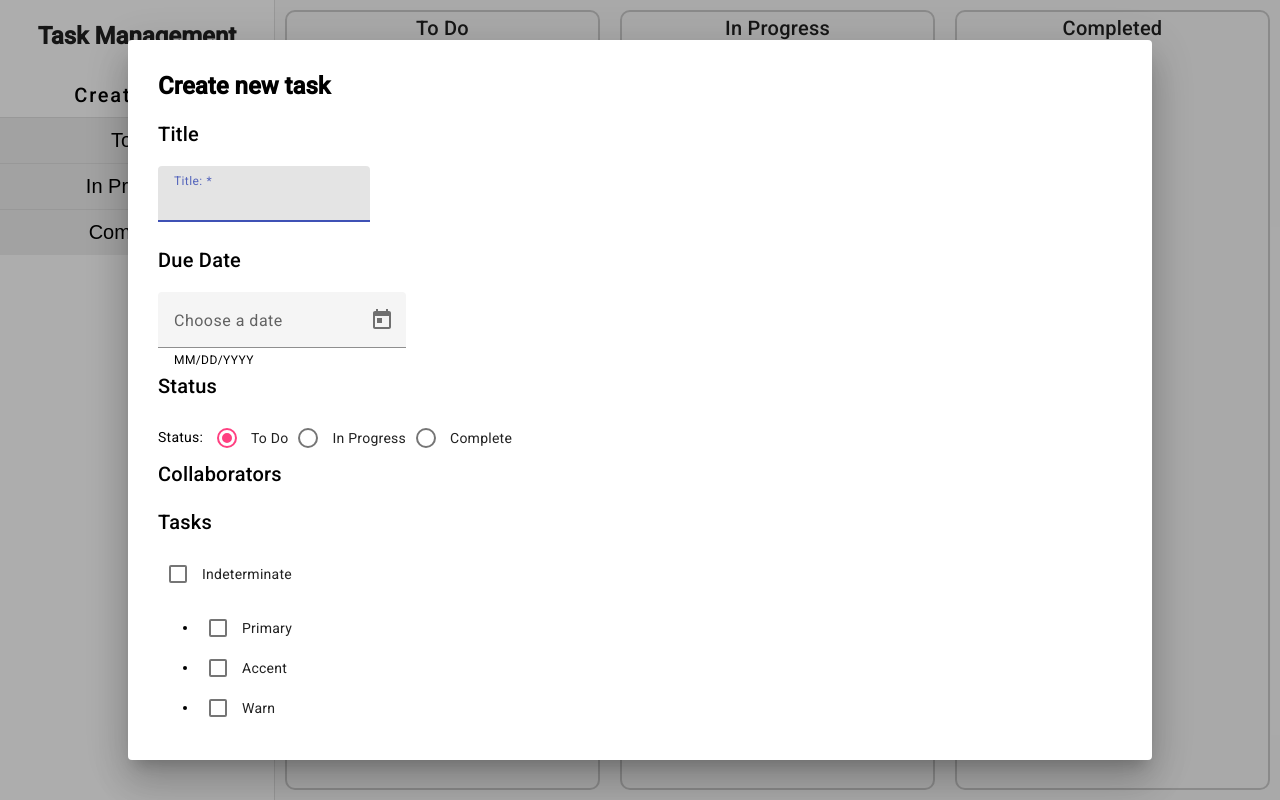
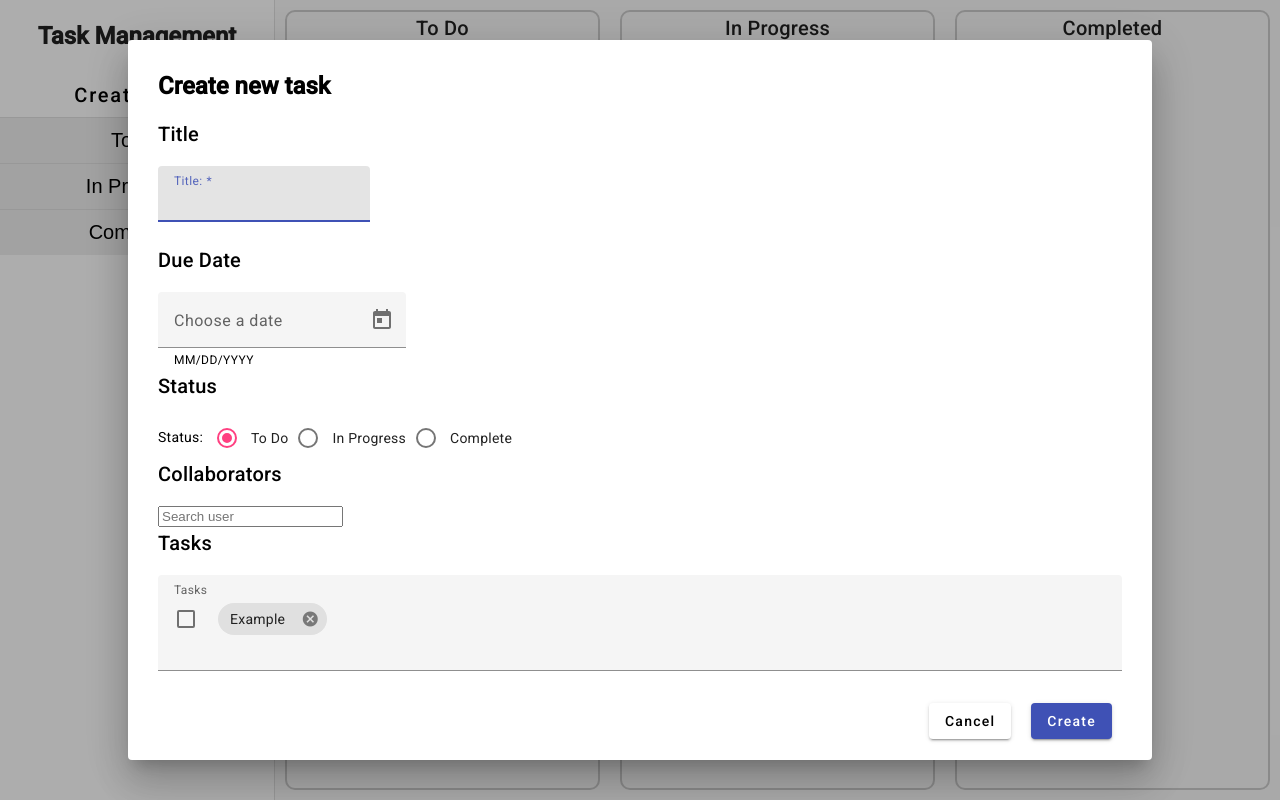
Before and after one commit to NguyenDani/Task-Management-MEAN, an Angular app in the folder client/: page / in a window 1280 px wide. Both pictures are taken after a click on the button "Create Task". Built offline with nearby package versions, Linux system fonts and the light colour scheme.

Commit message:
Implement task input

```diff
--- a/client/src/app/todo/sidenav/new-task/new-task.component.html
+++ b/client/src/app/todo/sidenav/new-task/new-task.component.html
@@ -1,6 +1,7 @@
 <div class="dialog-container">
     <div class="dialog-content">
         <h1 style="font-weight: bold;">Create new task</h1>
+
         <h2>Title</h2>
         <mat-form-field>
             <mat-label>Title: </mat-label>
@@ -9,6 +10,7 @@
               <mat-error>{{getErrorMessage()}}</mat-error>
             }
         </mat-form-field>
+
         <h2>Due Date</h2>
         <mat-form-field>
             <mat-label>Choose a date</mat-label>
@@ -16,7 +18,8 @@
             <mat-hint>MM/DD/YYYY</mat-hint>
             <mat-datepicker-toggle matIconSuffix [for]="picker"></mat-datepicker-toggle>
             <mat-datepicker #picker></mat-datepicker>
-          </mat-form-field>
+        </mat-form-field>
+
         <h2>Status</h2>
         <div>
             <label>Status: </label>
@@ -25,34 +28,49 @@
               <mat-radio-button value="IN_PROGRESS">In Progress</mat-radio-button>
               <mat-radio-button value="Complete">Complete</mat-radio-button>
             </mat-radio-group>
-          </div>
+        </div>
 
         <h2>Collaborators</h2>
+        <input
+              type="text"
+              placeholder="Search user"
+        />
 
         <h2>Tasks</h2>
-        <section class="example-section">
-            <span class="example-list-section">
-              <mat-checkbox class="example-margin"
-                            [checked]="allComplete"
-                            [color]="task.color"
-                            [indeterminate]="someComplete()"
-                            (change)="setAll($event.checked)">
-                {{task.name}}
-              </mat-checkbox>
-            </span>
-            <span class="example-list-section">
-              <ul>
-                @for (subtask of task.subtasks; track subtask) {
-                  <li>
-                    <mat-checkbox [(ngModel)]="subtask.completed"
-                                  [color]="subtask.color"
-                                  (ngModelChange)="updateAllComplete()">
-                      {{subtask.name}}
-                    </mat-checkbox>
-                  </li>
-                }
-              </ul>
-            </span>
-        </section>
+        <mat-form-field style="width: 100%;" class="example-chip-list">
+            <mat-label>Tasks</mat-label>
+            <mat-chip-grid
+              class="mat-mdc-chip-set-stacked"
+              style="width: 100%;"
+              #chipGrid
+              aria-label="Enter tasks"
+              cdkDropList
+              cdkDropListOrientation="vertical"
+              (cdkDropListDropped)="drop($event)">
+              @for (task of tasks; track task) {
+                <mat-checkbox>
+                    <mat-chip-row
+                      (removed)="remove(task)"
+                      [editable]="true"
+                      (edited)="edit(task, $event)"
+                      [aria-description]="'press enter to edit ' + task.name"
+                      cdkDrag>
+                      {{task.name}}
+                      <button matChipRemove [attr.aria-label]="'remove ' + task.name">
+                        <mat-icon>cancel</mat-icon>
+                      </button>
+                    </mat-chip-row>
+                </mat-checkbox>
+              }
+              <input placeholder="New task..."
+                     style="width: 100%;"
+                     [matChipInputFor]="chipGrid"
+                     (matChipInputTokenEnd)="add($event)"/>
+            </mat-chip-grid>
+        </mat-form-field>
+        <div class="dialog-button">
+            <button mat-raised-button>Cancel</button>
+            <button mat-raised-button color="primary">Create</button>
+        </div>
     </div>
 </div>
--- a/client/src/app/todo/sidenav/new-task/new-task.component.scss
+++ b/client/src/app/todo/sidenav/new-task/new-task.component.scss
@@ -1,10 +1,26 @@
 .dialog-container {
     width: 80vw;
     height: 90vh;
-    overflow: hidden;
+    //overflow: hidden;
 }
 
 .dialog-content {
     margin: 30px;
-    height: calc(100% - 60px);
+    height: calc(100% - 120px);
 }
+
+ul {
+    list-style-type: none;
+}
+
+.dialog-button {
+    text-align: right;
+}
+
+.dialog-button button {
+    margin: 10px
+}
+
+.mat-mdc-chip-set {
+    max-width: 200px;
+  }
--- a/client/src/app/todo/sidenav/new-task/new-task.component.ts
+++ b/client/src/app/todo/sidenav/new-task/new-task.component.ts
@@ -6,12 +6,16 @@ import { MatRadioModule } from '@angular/material/radio';
 import { MatDatepickerModule } from '@angular/material/datepicker';
 import { provideNativeDateAdapter, ThemePalette } from '@angular/material/core';
 import { MatCheckboxModule}  from '@angular/material/checkbox';
+import { MatButtonModule } from '@angular/material/button';
+import { MatChipInputEvent, MatChipEditedEvent,MatChipsModule } from '@angular/material/chips';
+import { MatIconModule } from '@angular/material/icon';
+import {CdkDragDrop, moveItemInArray, CdkDrag, CdkDropList} from '@angular/cdk/drag-drop';
 
 export interface Task {
   name: string;
   completed: boolean;
   color: ThemePalette;
-  subtasks?: Task[];
+  //subtasks?: Task[];
 }
 
 @Component({
@@ -26,6 +30,11 @@ export interface Task {
     MatRadioModule,
     MatDatepickerModule,
     MatCheckboxModule,
+    MatButtonModule,
+    MatChipsModule,
+    MatIconModule,
+    CdkDrag,
+    CdkDropList
   ],
   templateUrl: './new-task.component.html',
   styleUrl: './new-task.component.scss'
@@ -33,6 +42,7 @@ export interface Task {
 export class NewTaskComponent {
   title = new FormControl('', [Validators.required]);
   status = new FormControl('TO_DO' as FloatLabelType);
+  todo = new FormControl('');
 
   // Title
   getErrorMessage() {
@@ -44,35 +54,56 @@ export class NewTaskComponent {
   }
 
   // Tasks
-  task: Task = {
-    name: 'Indeterminate',
+
+  tasks: Task[] = [{
+    name: 'Example',
     completed: false,
     color: 'primary',
-    subtasks: [
-      {name: 'Primary', completed: false, color: 'primary'},
-      {name: 'Accent', completed: false, color: 'accent'},
-      {name: 'Warn', completed: false, color: 'warn'},
-    ],
-  };
+  }];
 
-  allComplete: boolean = false;
+  add(event: MatChipInputEvent): void {
+    const value = (event.value || '').trim();
 
-  updateAllComplete() {
-    this.allComplete = this.task.subtasks != null && this.task.subtasks.every(t => t.completed);
+    // Add
+    if (value) {
+      this.tasks.push({
+        name: value,
+        completed: false,
+        color: 'primary'
+      });
+    }
+
+    // Clear the input value
+    event.chipInput!.clear();
   }
 
-  someComplete(): boolean {
-    if (this.task.subtasks == null) {
-      return false;
+  remove(fruit: Task): void {
+    const index = this.tasks.indexOf(fruit);
+
+    if (index >= 0) {
+      this.tasks.splice(index, 1);
+
     }
-    return this.task.subtasks.filter(t => t.completed).length > 0 && !this.allComplete;
   }
 
-  setAll(completed: boolean) {
-    this.allComplete = completed;
-    if (this.task.subtasks == null) {
+  edit(fruit: Task, event: MatChipEditedEvent) {
+    const value = event.value.trim();
+
+    // Remove if it no longer has a name
+    if (!value) {
+      this.remove(fruit);
       return;
     }
-    this.task.subtasks.forEach(t => (t.completed = completed));
+
+    // Edit
+    const index = this.tasks.indexOf(fruit);
+    if (index >= 0) {
+      this.tasks[index].name = value;
+    }
   }
+
+  drop(event: CdkDragDrop<Task[]>) {
+    moveItemInArray(this.tasks, event.previousIndex, event.currentIndex);
+  }
+
 }
```
